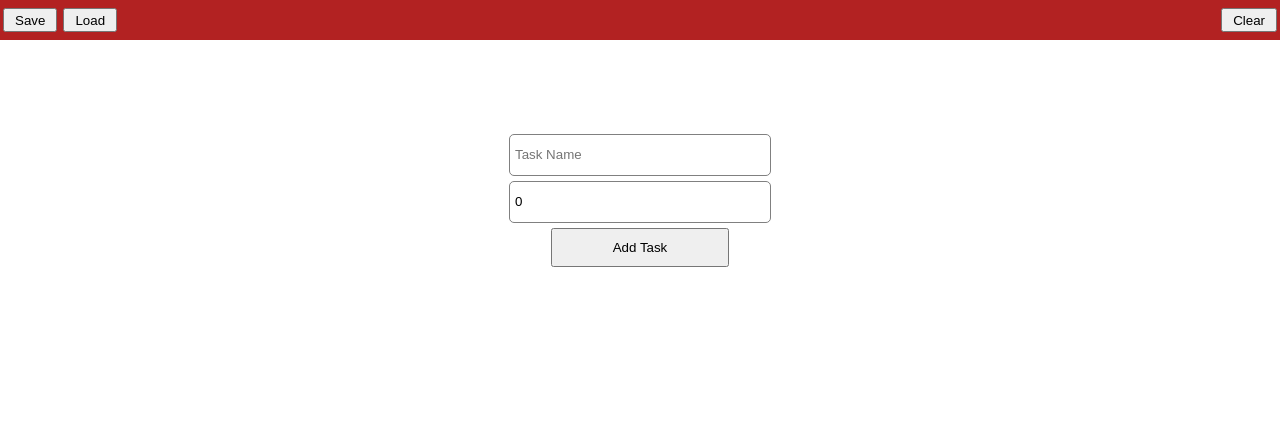
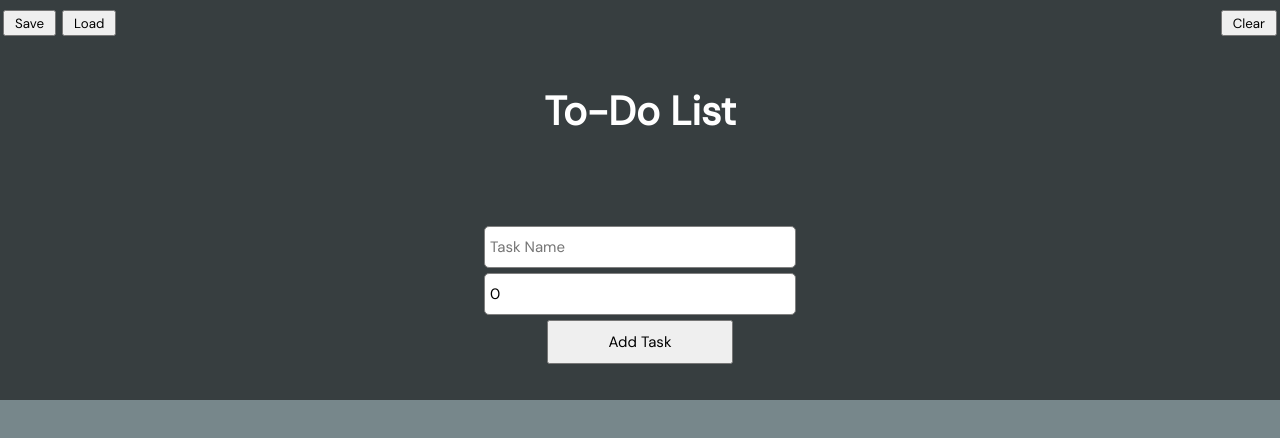
Before and after one commit to nickschirloff/typescript-todo-app, a React (Vite) app: page / in a window 1280 px wide. Shown: the top 438 px of the page. Built offline with nearby package versions, Linux system fonts and the light colour scheme.

Commit message:
Added styling

```diff
--- a/package.json
+++ b/package.json
@@ -11,7 +11,8 @@
   },
   "dependencies": {
     "react": "^18.2.0",
-    "react-dom": "^18.2.0"
+    "react-dom": "^18.2.0",
+    "react-toastify": "^9.1.3"
   },
   "devDependencies": {
     "@types/react": "^18.2.15",
--- a/src/App.css
+++ b/src/App.css
@@ -1,6 +1,9 @@
+@import url("https://fonts.googleapis.com/css2?family=DM+Sans:opsz@9..40&display=swap");
+
 * {
     padding: 0;
     margin: 0;
+    font-family: DM Sans;
 }
 
 .App {
@@ -9,12 +12,12 @@
     display: flex;
     align-items: center;
     flex-direction: column;
+    position: relative;
 }
 
 .header {
     width: 100%;
-    height: 5vh;
-    background-color: firebrick;
+    height: 8vh;
     display: flex;
     align-items: center;
 }
@@ -27,3 +30,31 @@
     padding: 2.5px 10px;
     margin: 3px;
 }
+
+.title {
+    width: 100%;
+    height: 22vh;
+    text-align: center;
+    font-size: 20px;
+    display: flex;
+    justify-content: center;
+    align-items: center;
+    color: white;
+}
+
+.header-bg {
+    width: 100%;
+    height: 50vh;
+    background-color: #373E40;
+    position: absolute;
+    z-index: -1;
+}
+
+.list-bg {
+    width: 100%;
+    height: 50vh;
+    background-color: #77878B;
+    position: absolute;
+    z-index: -1;
+    top: 50vh;
+}
--- a/src/App.tsx
+++ b/src/App.tsx
@@ -6,32 +6,31 @@ import './App.css'
 
 // TODO:
 // - Prevent adding a task with a blank name
-// - Scrollable if tasks overflow screen
+// - Documentation
 
 function App() {
   let [taskList, setTaskList] = useState<ITask[]>([]);
 
   const saveToLocal = (tasks: ITask[]): void => {
     if(tasks.length != 0) {
-      const saveJSON = JSON.stringify(taskList);
-      localStorage.setItem('TASK_LIST_LOCAL', saveJSON);
+      localStorage.setItem('TASK_ITEM_LIST', JSON.stringify(taskList));
     }
   }
 
   const readFromLocal = (): void => {
-    const readJSON = localStorage.getItem('TASK_LIST_LOCAL');
-    const list = {};
-    console.log('Read: ' + readJSON);
+    const readJSON = JSON.parse(localStorage.getItem('TASK_ITEM_LIST') || '{}');
+    setTaskList(readJSON);
   }
 
   const clearLocal = (): void => {
     localStorage.clear();
     setTaskList([]);
-    console.log(localStorage.getItem('TASK_ITEM_LIST'));
   }
 
   return (
     <div className='App'>
+      <div className='header-bg'></div>
+      <div className='list-bg'></div>
       <div className='header'>
         <div className='header-l'>
           <button onClick={() => saveToLocal(taskList)}>Save</button>
@@ -40,7 +39,9 @@ function App() {
         <div className='header-r'>
           <button onClick={clearLocal}>Clear</button>
         </div>
-
+      </div>
+      <div className='title'>
+        <h1>To-Do List</h1>
       </div>
       <TaskManager taskList={taskList} setTaskList={setTaskList} />
       <TaskList taskList={taskList} setTaskList={setTaskList} />
--- a/src/components/TaskItem.tsx
+++ b/src/components/TaskItem.tsx
@@ -13,7 +13,10 @@ export const TaskItem: FC<TaskItemProps> = ({task, removeTask}) => {
 
     const getDaysLeft = (date: Date):string => {
         const currDate = new Date();
-        let difference = Math.ceil((date.getTime() - currDate.getTime()) / (1000 * 3600 * 24));
+        // The 'date' parameter does not convert to a Date class properly when loading saved tasks
+        // Therefore, we have to do some conversions when getting the days left for a task
+        const tempDate = new Date(date);
+        let difference = Math.ceil((tempDate.getTime() - currDate.getTime()) / (1000 * 3600 * 24));
         if (difference < 0) {
             return `Past due by ${Math.abs(difference)} day(s)!`;
         } else {
--- a/src/components/TaskList.tsx
+++ b/src/components/TaskList.tsx
@@ -1,4 +1,4 @@
-import React, { Dispatch, FC, SetStateAction } from 'react';
+import { Dispatch, FC, SetStateAction } from 'react';
 import { ITask } from '../interfaces/ITask';
 import { TaskItem } from './TaskItem';
 import '../styles/TaskList.scss';
@@ -19,7 +19,7 @@ export const TaskList: FC<TLProps> = ({ taskList, setTaskList }) => {
   return(
     <div className='task-list'>
       {taskList.map(((task: ITask, key:number) => {
-        return <TaskItem task={task} removeTask={removeTask} />;
+        return <TaskItem task={task} key={key} removeTask={removeTask} />;
       }))
       }
     </div>
--- a/src/components/TaskManager.tsx
+++ b/src/components/TaskManager.tsx
@@ -1,6 +1,8 @@
-import { ChangeEvent, Dispatch, FC, SetStateAction, useEffect, useState } from 'react';
+import { ChangeEvent, Dispatch, FC, SetStateAction, useState } from 'react';
 import { genTaskID, isIDUnique } from '../models/TILib';
 import { ITask } from '../interfaces/ITask';
+import { ToastContainer, toast } from 'react-toastify';
+import 'react-toastify/dist/ReactToastify.css';
 import '../styles/TaskManager.scss';
 
 interface TMProps {
@@ -21,6 +23,9 @@ export const TaskManager: FC<TMProps> = ({taskList, setTaskList}) => {
     }
 
     const addTask = (): void => {
+        if(taskName.trim().length === 0) {
+
+        }
         // Generate unique id for task
         let id = genTaskID();
         while(!isIDUnique(id,taskList)) {
@@ -39,7 +44,7 @@ export const TaskManager: FC<TMProps> = ({taskList, setTaskList}) => {
     return(
         <div className='task-manager'>
             <input placeholder='Task Name' type='text' name='task' value={taskName} onChange={handleChange} />
-            <input placeholder='Deadline (in days)' type='number'  name='deadline' onChange={handleChange} value={deadline} />
+            <input placeholder='Deadline (in days)' type='number'  name='deadline' min={0} onChange={handleChange} value={deadline} />
             <button onClick={addTask}>Add Task</button>
         </div>
     );
--- a/src/styles/TaskItem.scss
+++ b/src/styles/TaskItem.scss
@@ -1,5 +1,5 @@
 .task-item {
-    width: 100%;
+    width: 99%;
     height: 10vh;
     display: flex;
     align-items: center;
@@ -8,6 +8,8 @@
     border-radius: 5px;
     text-align: center;
     white-space: nowrap;
+    flex-shrink: 0;
+    background-color: #373E40;
 }
 
 .task-item-wrapper {
@@ -24,6 +26,7 @@
         height: 100%;
         font-size: 18px;
         border-right: 1px solid gray;
+        color: white;
     }
     input {
         flex: 15%;
@@ -56,6 +59,7 @@
         border-right: 1px solid gray;
         font-style: italic;
         text-decoration: line-through;
+        color: white;
     }
     input {
         flex: 15%;
--- a/src/styles/TaskList.scss
+++ b/src/styles/TaskList.scss
@@ -1,8 +1,12 @@
 .task-list {
     display: flex;
     align-items: center;
-    justify-content: center;
     flex-direction: column;
-    width: 85%;
+    width: 70%;
+    height: 100%;
     margin-top: 25px;
+    flex-shrink: 0;
+    overflow-x: hidden;
+    overflow-y: auto;
+    max-height: 45vh;
 }
--- a/src/styles/TaskManager.scss
+++ b/src/styles/TaskManager.scss
@@ -1,23 +1,27 @@
 .task-manager {
     width: 100px;
-    height: 40vh;
+    height: 30vh;
     display: flex;
     justify-content: center;
     align-items: center;
     flex-direction: column;
+    flex-shrink: 0;
 }
 
 .task-manager input {
-    width: 250px;
+    width: 300px;
     height: 30px;
     border: 1px solid gray;
     margin-top: 5px;
     padding: 5px;
     border-radius: 5px;
+    font-size: 15px;
 }
 
 .task-manager button {
     padding: 10px 60px;
     margin: 5px;
     white-space: nowrap;
+    font-size: 15px;
+
 }
```
Also changed, not shown: 1 other file (tests, documents, lock files or other folders).
